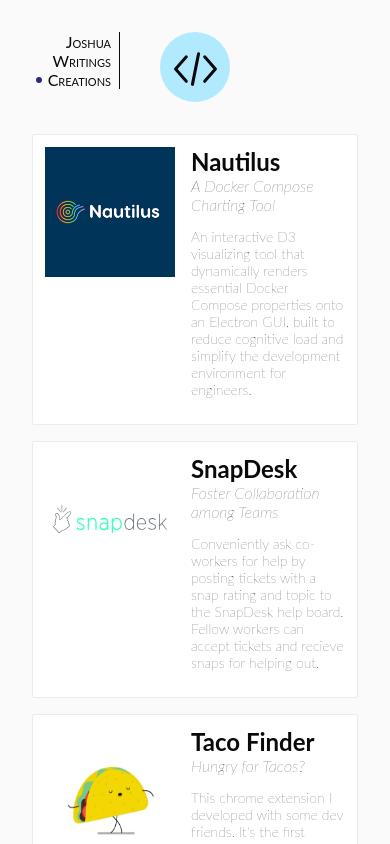
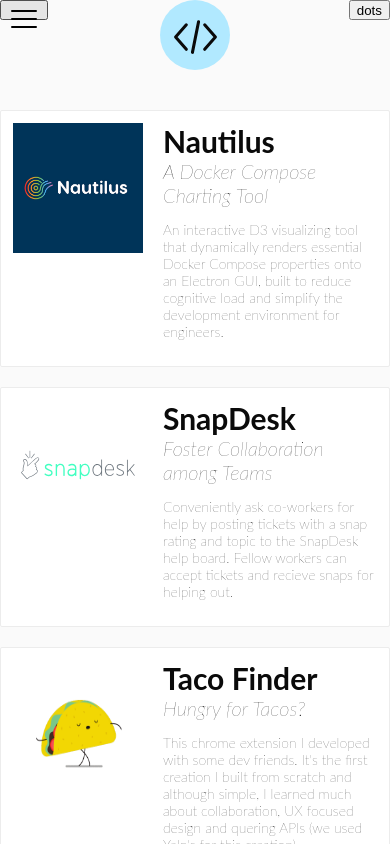
Before and after one commit to jdnordy/joshuadavidnordstrom, a Next.js app: page /creations in a window 390 px wide. Shown: the top 844 px of the page. Built offline with nearby package versions, Linux system fonts and the light colour scheme.

Commit message:
started working on mobile optimization

```diff
--- a/components/Layout/index.tsx
+++ b/components/Layout/index.tsx
@@ -1,8 +1,9 @@
-import React from 'react';
+import React, { useState } from 'react';
 // COMPONENETS
 import { Leftnav, Rightnav } from '../';
 // STYLES
 import styles from './styles.module.scss';
+import Mobilenav from '../Mobilenav';
 
 type Props = {
   page: string;
@@ -17,6 +18,9 @@
         <Leftnav page={page} />
         <Rightnav />
       </div>
+      <div className={styles.mobile_nav_container}>
+        <Mobilenav page={page} />
+      </div>
     </>
   );
 };
--- a/components/Layout/styles.module.scss
+++ b/components/Layout/styles.module.scss
@@ -1,4 +1,5 @@
 // desktop optimization
+@media (min-width: 769px) {
   .nav_container {
     position: fixed;
     width: 100vw;
@@ -15,10 +16,18 @@
     grid-template-columns: 1fr minmax(320px, 680px) 1fr;
   }
 
-// tablet optimization
-@media (min-width: 768px) and (max-width: 961px) {
+  .mobile_nav_container {
+    display: none;
+  }
 }
 
 // mobile optimization
-@media (min-width: 320px) {
+@media (min-width: 320px) and (max-width: 768px) {
+  .main_container {
+    position: absolute;
+    width: 100vw;
   }
+  .nav_container {
+    display: none;
+  }
+}
--- a/components/Leftnav/styles.module.scss
+++ b/components/Leftnav/styles.module.scss
@@ -1,5 +1,6 @@
 @import '../../styles/variables';
 
+@media (min-width: 769px) {
   .leftnav {
     grid-column-start: 1;
     grid-column-end: 2;
@@ -13,11 +14,21 @@
     padding-right: 8px;
     box-sizing: border-box;
   }
-
-// tablet optimization
-@media (min-width: 768px) and (max-width: 961px) {
 }
 
 // mobile optimization
-@media (min-width: 320px) {
+@media (min-width: 320px) and (max-width: 768px) {
+  .leftnav {
+    position: fixed;
+    display: flex;
+    flex-direction: column;
+    align-items: center;
+    left: 0;
+    top: 0;
+    padding-right: 8px;
+    background-color: $background-color;
+    width: 40%;
+    height: 1200px;
+    transition: ease-in 0.5s;
   }
+}
--- /dev/null
+++ b/components/Mobilenav/index.tsx
@@ -0,0 +1,48 @@
+import React, { useState } from 'react';
+import styles from './styles.module.scss';
+
+import { Leftnav, Rightnav } from '../';
+
+type Props = {
+  page: string;
+};
+
+const Mobilenav: React.FC<Props> = ({ page }) => {
+  const [leftnavDis, setLeftnavDis] = useState(false);
+  const [rightnavDis, setRightnavDis] = useState(false);
+
+  const toggleLeftnav = () => setLeftnavDis(!leftnavDis);
+
+  return (
+    <>
+      <nav className={styles.mobile_nav}>
+        <button onClick={toggleLeftnav}>
+          <svg
+            id="i-menu"
+            xmlns="http://www.w3.org/2000/svg"
+            viewBox="0 0 32 32"
+            width="32"
+            height="32"
+            fill="none"
+            stroke="currentcolor"
+            stroke-linecap="round"
+            stroke-linejoin="round"
+            stroke-width="2"
+          >
+            <path d="M4 8 L28 8 M4 16 L28 16 M4 24 L28 24" />
+          </svg>
+        </button>
+        <button>dots</button>
+      </nav>
+      {leftnavDis && (
+        <>
+          <div className={styles.backdrop} onClick={toggleLeftnav} />
+          <Leftnav page={page} />
+        </>
+      )}
+      {rightnavDis && <Rightnav />}
+    </>
+  );
+};
+
+export default Mobilenav;
--- /dev/null
+++ b/components/Mobilenav/styles.module.scss
@@ -0,0 +1,26 @@
+@media (min-width: 769px) {
+  .mobile_nav {
+    display: none;
+  }
+}
+
+@media (min-width: 320px) and (max-width: 768px) {
+  .mobile_nav {
+    position: sticky;
+    top: 0;
+    left: 0;
+    width: 100vw;
+    height: 20px;
+    display: flex;
+    justify-content: space-between;
+  }
+  .backdrop {
+    width: 100vw;
+    height: 1200px;
+    background-color: black;
+    opacity: 0.2;
+    position: fixed;
+    top: 0;
+    left: 0;
+  }
+}
--- a/components/index.ts
+++ b/components/index.ts
@@ -5,5 +5,15 @@
 import CreationCard from './CreationCard';
 import Title from './Title';
 import Content from './Content';
+import Mobilenav from './Mobilenav';
 
-export { Leftnav, Rightnav, Layout, Navigator, CreationCard, Title, Content };
+export {
+  Leftnav,
+  Rightnav,
+  Layout,
+  Navigator,
+  CreationCard,
+  Title,
+  Content,
+  Mobilenav,
+};
--- a/styles/index.scss
+++ b/styles/index.scss
@@ -3,6 +3,7 @@
 @import 'creations';
 @import 'writings';
 
+@media (min-width: 769px) {
   body {
     margin: 0;
     font-family: $font-fam;
@@ -26,7 +27,8 @@
   }
 
   code {
-  font-family: source-code-pro, Menlo, Monaco, Consolas, Courier New, monospace;
+    font-family: source-code-pro, Menlo, Monaco, Consolas, Courier New,
+      monospace;
   }
 
   .title_circle {
@@ -43,11 +45,29 @@
       height: 70%;
     }
   }
-
-// tablet optimization
-@media (min-width: 768px) and (max-width: 961px) {
 }
 
 // mobile optimization
-@media (min-width: 320px) {
+@media (min-width: 320px) and (max-width: 768px) {
+  body {
+    margin: 0;
+    font-family: $font-fam;
+    background-color: $background-color;
+    color: $text-color;
+    font-size: 20px;
   }
+  .title_circle {
+    width: 70px;
+    height: 70px;
+    border-radius: 50%;
+    background-color: $blue-faded;
+    display: flex;
+    align-items: center;
+    justify-content: center;
+    margin: 0 auto 2em auto;
+    svg {
+      width: 70%;
+      height: 70%;
+    }
+  }
+}
```
Lines whose indentation alone changed are shown as unchanged.
